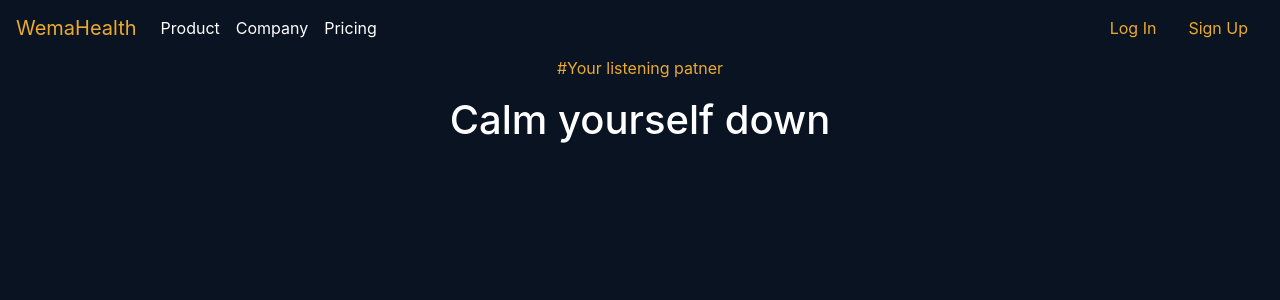
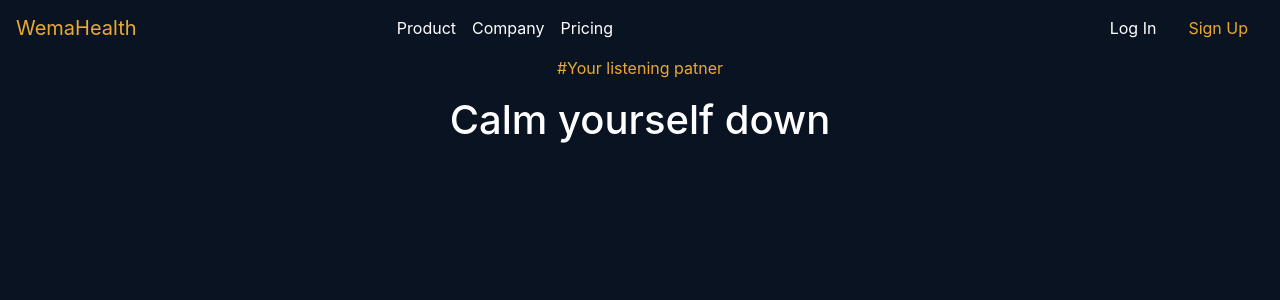
Before and after one commit to Carol254/chatBotApp, an Angular app: page / in a window 1280 px wide. Shown: the top 300 px of the page. Built offline with nearby package versions, Linux system fonts and the light colour scheme.

Commit message:
few changes made

```diff
--- a/src/app/header/header.component.css
+++ b/src/app/header/header.component.css
@@ -9,5 +9,8 @@ nav{
     color: #fff;
 }
 .end{
+    color: #fff !important;
+}
+.end1{
     color: #eaaa30 !important;
 }
--- a/src/app/header/header.component.html
+++ b/src/app/header/header.component.html
@@ -4,7 +4,7 @@
         <span class="navbar-toggler-icon"></span>
       </button>
       <div class="collapse navbar-collapse" id="navbarText">
-        <ul class="navbar-nav me-auto mb-2 mb-lg-0">
+        <ul class="navbar-nav m-auto mb-2 mb-lg-0">
           <li class="nav-item">
             <a class="nav-link active" aria-current="page" href="#">Product</a>
           </li>
@@ -19,7 +19,7 @@
         <span class="navbar-item d-flex ml-auto">
 
           <span class="navbar-item"><a class="nav-link end">Log In</a></span>
-          <span class="navbar-item"><a class="nav-link end">Sign Up</a></span>
+          <span class="navbar-item"><a class="nav-link end1">Sign Up</a></span>
 
         </span>
       </div>
```
